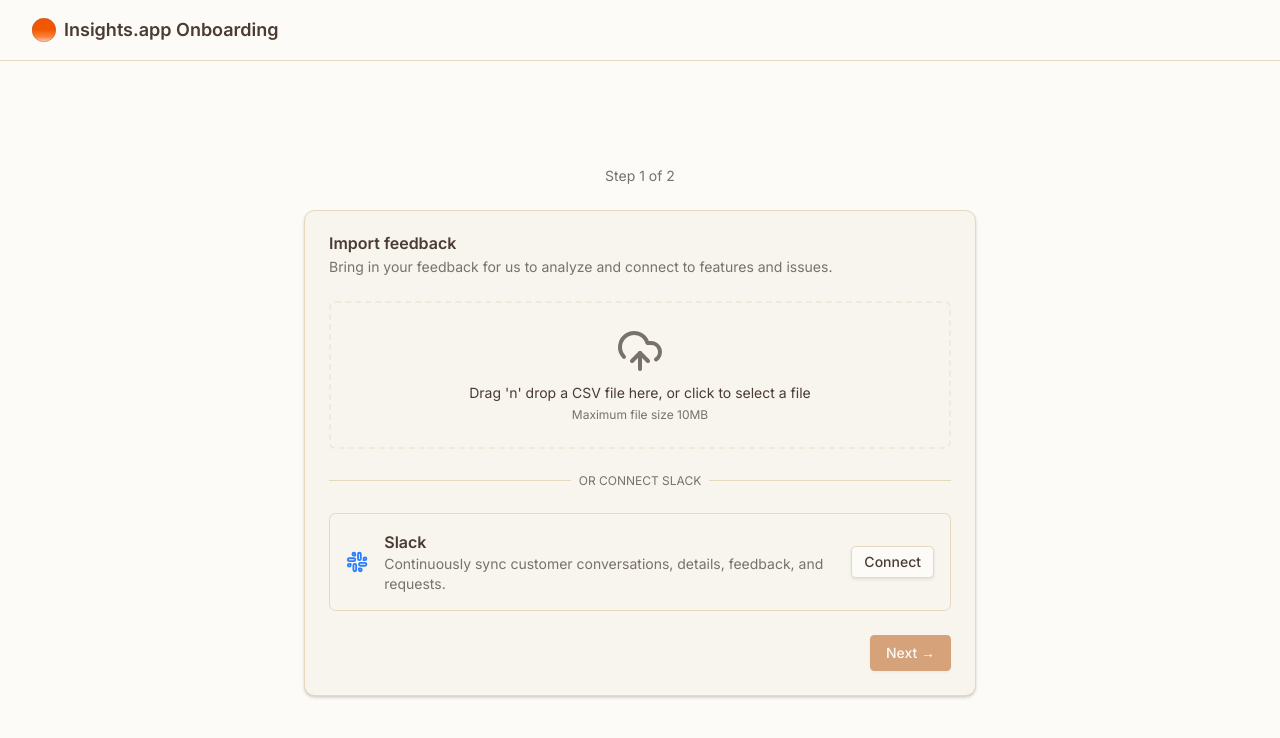
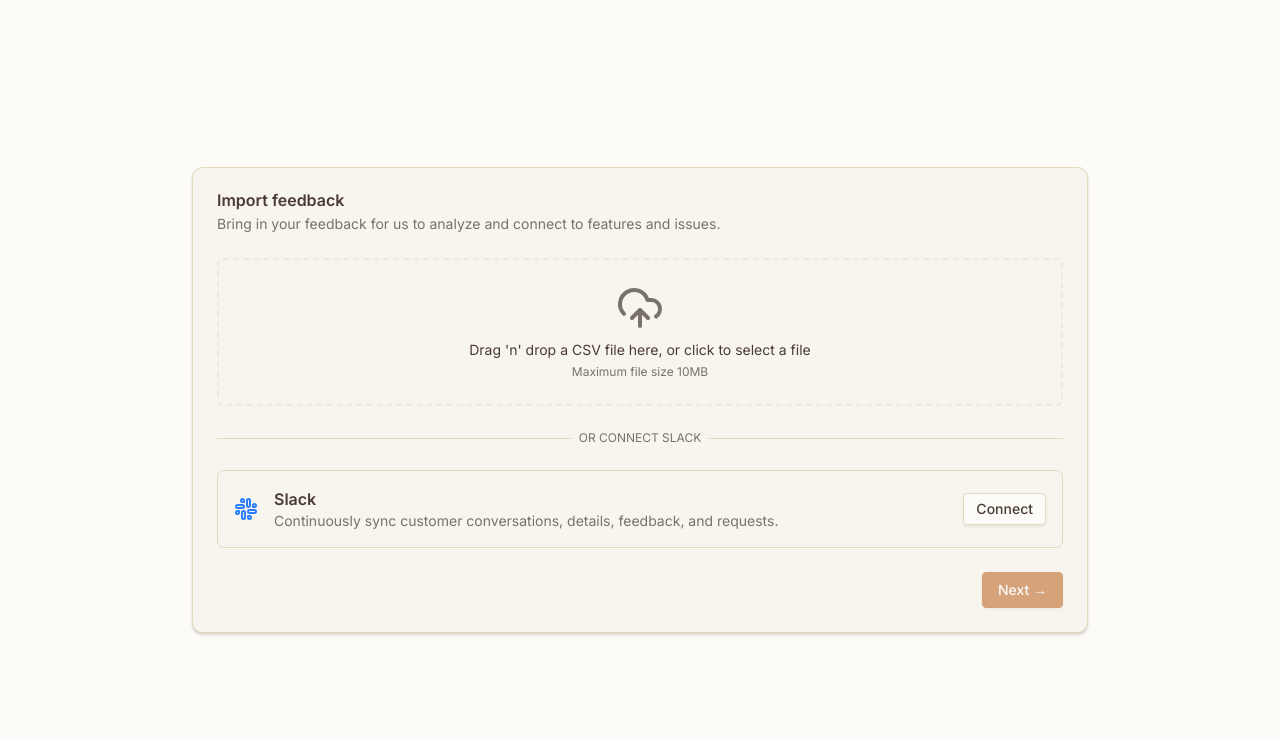
Before and after one commit to 433-legends/clary, a Next.js app: page /onboarding in a window 1280 px wide. Shown: the top 738 px of the page. Built offline with nearby package versions, Linux system fonts and the light colour scheme.

Commit message:
UI update

```diff
--- a/src/app/onboarding/page.tsx
+++ b/src/app/onboarding/page.tsx
@@ -1,67 +1,23 @@
 'use client';
 
-import React, { useState } from 'react';
+import React from 'react';
+import { useRouter } from 'next/navigation';
 import { IntegrationsStep } from '@/components/onboarding/integrations-step';
-import { InviteTeamForm } from '@/components/onboarding/invite-team-form';
-import { useRouter } from 'next/navigation';
-import { Logo } from '@/components/icons/logo';
-
-// Placeholder for a simple header/logo for onboarding
-const OnboardingHeader = () => {
-  return (
-    <header className="py-4 px-4 sm:px-6 lg:px-8 border-b">
-      <div className="flex items-center gap-2">
-        <Logo className="h-6 w-6" />
-        <span className="font-semibold text-lg">Insights.app Onboarding</span>
-      </div>
-    </header>
-  );
-};
 
 export default function OnboardingPage() {
-  const [currentStep, setCurrentStep] = useState(1);
-  const router = useRouter();
+    const router = useRouter();
 
-  const totalSteps = 2;
+    // The 'onNext' prop is required by the component,
+    // so we provide a function to navigate to the dashboard on completion.
+    const handleOnboardingComplete = () => {
+        router.push('/dashboard');
+    };
 
-  const nextStep = () => {
-    if (currentStep < totalSteps) {
-      setCurrentStep(currentStep + 1);
-    } else {
-      // Finish onboarding and redirect to dashboard
-      router.push('/dashboard');
-    }
-  };
-
-  const prevStep = () => {
-    if (currentStep > 1) {
-      setCurrentStep(currentStep - 1);
-    }
-  };
-
-  const renderStep = () => {
-    switch (currentStep) {
-      case 1:
-        return <IntegrationsStep onNext={nextStep} />;
-      case 2:
-        return <InviteTeamForm onNext={nextStep} onBack={prevStep} />;
-      default:
-        return <div>Invalid Step</div>;
-    }
-  };
-
-  return (
-    <div className="min-h-screen bg-background flex flex-col">
-      <OnboardingHeader />
-      <div className="flex-grow flex flex-col items-center justify-center p-4">
-        <div className="w-full max-w-2xl">
-            <div className="mb-6 text-center">
-                <p className="text-sm text-muted-foreground">Step {currentStep} of {totalSteps}</p>
-                {/* Optional: Add a progress bar here */}
+    return (
+        <div className="min-h-screen bg-background flex items-center justify-center p-4">
+            <div className="w-full max-w-4xl">
+                <IntegrationsStep onNext={handleOnboardingComplete} />
             </div>
-            {renderStep()}
         </div>
-      </div>
-    </div>
-  );
+    );
 }
```
